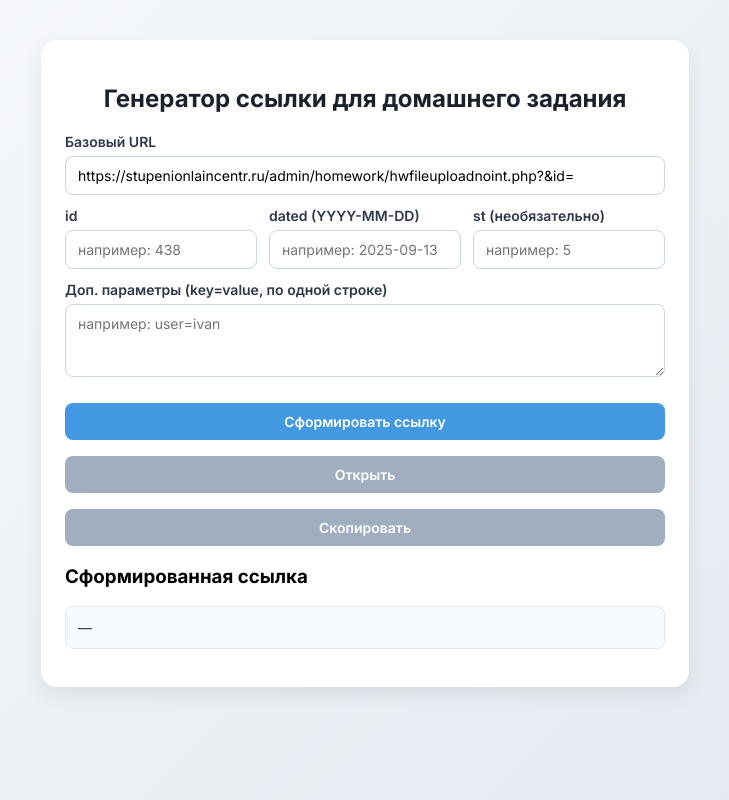
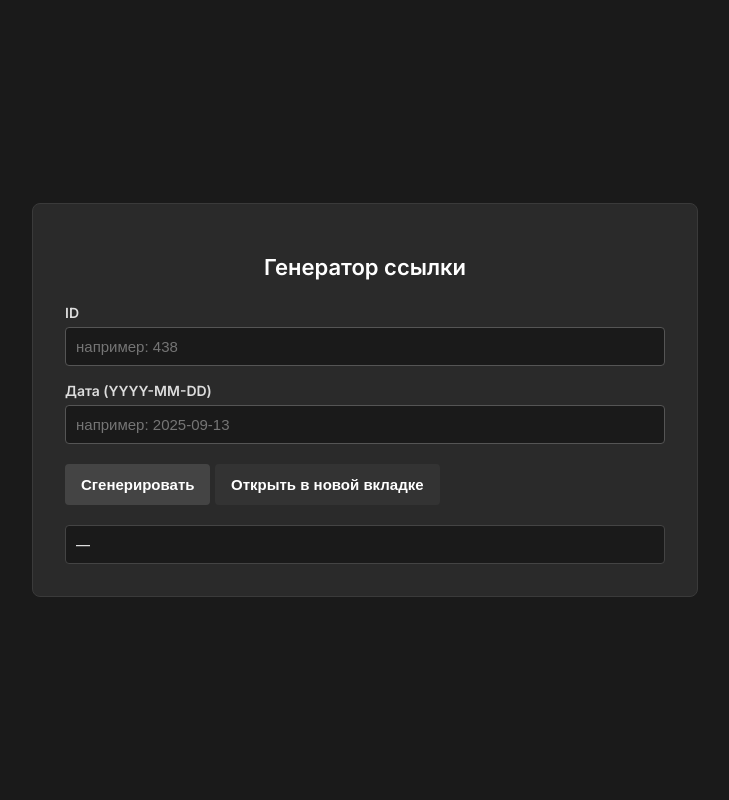
Before and after one commit to hardcorechessorg/homework, a plain HTML site: page index.html in a window 1280 px wide. Shown: the whole page, without its empty margins (275-1004 px from the left). Drawn offline with Linux system fonts and the light colour scheme.

Commit message:
minimalism

```diff
--- a/index.html
+++ b/index.html
@@ -3,141 +3,100 @@
 <head>
   <meta charset="utf-8" />
   <meta name="viewport" content="width=device-width,initial-scale=1" />
-  <title>Генератор ссылки для домашки</title>
-  <link rel="preconnect" href="https://fonts.googleapis.com">
-  <link rel="preconnect" href="https://fonts.gstatic.com" crossorigin>
-  <link href="https://fonts.googleapis.com/css2?family=Inter:wght@400;600;700&display=swap" rel="stylesheet">
+  <title>Генератор ссылки</title>
+  <link href="https://fonts.googleapis.com/css2?family=Inter:wght@400;600&display=swap" rel="stylesheet">
   <style>
     body {
-      font-family: 'Inter', 'Segoe UI', Roboto, Arial, sans-serif;
-      background: linear-gradient(135deg, #f8fafc, #e2e8f0);
+      font-family: 'Inter', sans-serif;
+      background: #1a1a1a;
       margin: 0;
       padding: 0;
       display: flex;
       justify-content: center;
-      align-items: flex-start;
+      align-items: center;
       min-height: 100vh;
+      color: #f5f5f5;
     }
     .container {
-      background: #fff;
-      margin: 40px;
-      padding: 24px;
-      border-radius: 16px;
-      box-shadow: 0 8px 20px rgba(0,0,0,0.08);
+      background: #2a2a2a;
+      padding: 32px;
+      border: 1px solid #3a3a3a;
+      border-radius: 8px;
       width: 100%;
       max-width: 600px;
-      animation: fadeIn 0.5s ease;
     }
     h2 {
       text-align: center;
-      margin-bottom: 20px;
-      font-size: 24px;
-      font-weight: 700;
-      color: #1a202c;
+      font-size: 22px;
+      margin-bottom: 24px;
+      color: #fff;
     }
     label {
+      font-size: 14px;
       font-weight: 600;
-      font-size: 14px;
-      margin-top: 12px;
       display: block;
-      color: #2d3748;
+      margin-top: 16px;
+      margin-bottom: 6px;
+      color: #ddd;
     }
-    input, textarea, button {
-      font-size: 14px;
-      padding: 10px 12px;
-      margin-top: 6px;
-      border-radius: 8px;
-      border: 1px solid #cbd5e0;
-      outline: none;
+    input {
+      font-size: 15px;
+      padding: 10px;
+      border: 1px solid #555;
+      border-radius: 4px;
       width: 100%;
       box-sizing: border-box;
-      transition: all 0.2s ease;
-      font-family: inherit;
+      background: #1a1a1a;
+      color: #f5f5f5;
     }
-    input:focus, textarea:focus {
-      border-color: #4299e1;
-      box-shadow: 0 0 0 3px rgba(66,153,225,0.3);
-    }
-    .row {
-      display: flex;
-      gap: 12px;
-      flex-wrap: wrap;
-    }
-    .col {
-      flex: 1;
-      min-width: 160px;
+    input:focus {
+      border-color: #888;
+      outline: none;
     }
     button {
-      background: #4299e1;
-      color: white;
+      margin-top: 20px;
+      padding: 12px 16px;
+      font-size: 15px;
+      font-weight: 600;
       border: none;
+      border-radius: 4px;
       cursor: pointer;
-      font-weight: 600;
-      font-family: inherit;
+      background: #444;
+      color: #fff;
     }
     button:hover {
-      background: #3182ce;
+      background: #666;
     }
     button:disabled {
-      background: #a0aec0;
+      background: #333;
       cursor: not-allowed;
     }
-    .btn-group {
-      display: flex;
-      gap: 10px;
-      margin-top: 16px;
-      flex-wrap: wrap;
-    }
-    pre {
-      background: #f7fafc;
-      padding: 12px;
-      border-radius: 8px;
-      margin-top: 16px;
-      border: 1px solid #e2e8f0;
+    .result {
+      margin-top: 20px;
       font-size: 14px;
-      overflow-x: auto;
-      color: #2d3748;
-      font-family: 'Inter', monospace;
-    }
-    @keyframes fadeIn {
-      from { opacity: 0; transform: translateY(20px); }
-      to { opacity: 1; transform: translateY(0); }
+      word-break: break-all;
+      padding: 10px;
+      border: 1px solid #444;
+      border-radius: 4px;
+      background: #1a1a1a;
+      color: #eee;
     }
   </style>
 </head>
 <body>
   <div class="container">
-    <h2>Генератор ссылки для домашнего задания</h2>
+    <h2>Генератор ссылки</h2>
 
-    <label>Базовый URL</label>
-    <input id="base" value="https://stupenionlaincentr.ru/admin/homework/hwfileuploadnoint.php?&amp;id=" />
+    <label>ID</label>
+    <input id="id" placeholder="например: 438" />
 
-    <div class="row">
-      <div class="col">
-        <label>id</label>
-        <input id="id" placeholder="например: 438" />
-      </div>
-      <div class="col">
-        <label>dated (YYYY-MM-DD)</label>
-        <input id="dated" placeholder="например: 2025-09-13" />
-      </div>
-      <div class="col">
-        <label>st (необязательно)</label>
-        <input id="st" placeholder="например: 5" />
-      </div>
-    </div>
+    <label>Дата (YYYY-MM-DD)</label>
+    <input id="dated" placeholder="например: 2025-09-13" />
 
-    <label>Доп. параметры (key=value, по одной строке)</label>
-    <textarea id="extra" rows="3" placeholder="например: user=ivan"></textarea>
+    <button id="build">Сгенерировать</button>
+    <button id="open" disabled>Открыть в новой вкладке</button>
 
-    <div class="btn-group">
-      <button id="build">Сформировать ссылку</button>
-      <button id="open" disabled>Открыть</button>
-      <button id="copy" disabled>Скопировать</button>
-    </div>
-
-    <h3>Сформированная ссылка</h3>
-    <pre id="result">—</pre>
+    <div class="result" id="result">—</div>
   </div>
 
 <script>
@@ -147,14 +106,12 @@
   }
 
   document.getElementById('build').addEventListener('click', ()=>{
-    const base = byId('base').value.trim();
+    const base = "https://stupenionlaincentr.ru/admin/homework/hwfileuploadnoint.php?&id=";
     const id = byId('id').value.trim();
     const dated = byId('dated').value.trim();
-    const st = byId('st').value.trim();
-    const extra = byId('extra').value.trim();
 
-    if(!base){
-      alert('Укажи базовый URL');
+    if(!id){
+      alert('Укажи ID');
       return;
     }
     if(dated && !isDateYMD(dated)){
@@ -162,49 +119,13 @@
       return;
     }
 
-    let url = base;
-    if(!base.includes('?')){
-      url = base + '?';
+    let url = base + encodeURIComponent(id);
+    if(dated){
+      url += '&dated=' + encodeURIComponent(dated);
     }
 
-    const params = [];
-    if(id) params.push('id=' + encodeURIComponent(id));
-    if(dated) params.push('dated=' + encodeURIComponent(dated));
-    if(st) params.push('st=' + encodeURIComponent(st));
-
-    if(extra){
-      const lines = extra.split(/\r?\n/).map(l=>l.trim()).filter(Boolean);
-      for(const l of lines){
-        const idx = l.indexOf('=');
-        if(idx === -1){ alert('Неверный формат: ' + l); return; }
-        const key = l.slice(0,idx).trim();
-        const val = l.slice(idx+1).trim();
-        if(!key){ alert('Неверный параметр: ' + l); return; }
-        params.push(encodeURIComponent(key) + '=' + encodeURIComponent(val));
-      }
-    }
-
-    if(url.match(/id=$/) && id){
-      url = url.replace(/id=$/, 'id=' + encodeURIComponent(id));
-      const idx = params.findIndex(p=>p.startsWith('id='));
-      if(idx !== -1) params.splice(idx,1);
-    }
-
-    const sep = url.includes('?') && !url.endsWith('?') && !url.endsWith('&') ? '&' : '';
-    const tail = params.length ? ((sep? '&':'') + params.join('&')) : '';
-    const finalUrl = (url + tail).replace(/&{2,}/g, '&');
-
-    byId('result').textContent = finalUrl;
-    byId('copy').disabled = false;
+    byId('result').textContent = url;
     byId('open').disabled = false;
-  });
-
-  document.getElementById('copy').addEventListener('click', async ()=>{
-    const txt = byId('result').textContent;
-    try{
-      await navigator.clipboard.writeText(txt);
-      alert('Ссылка скопирована!');
-    }catch(e){ alert('Ошибка копирования: ' + e); }
   });
 
   document.getElementById('open').addEventListener('click', ()=>{
```
